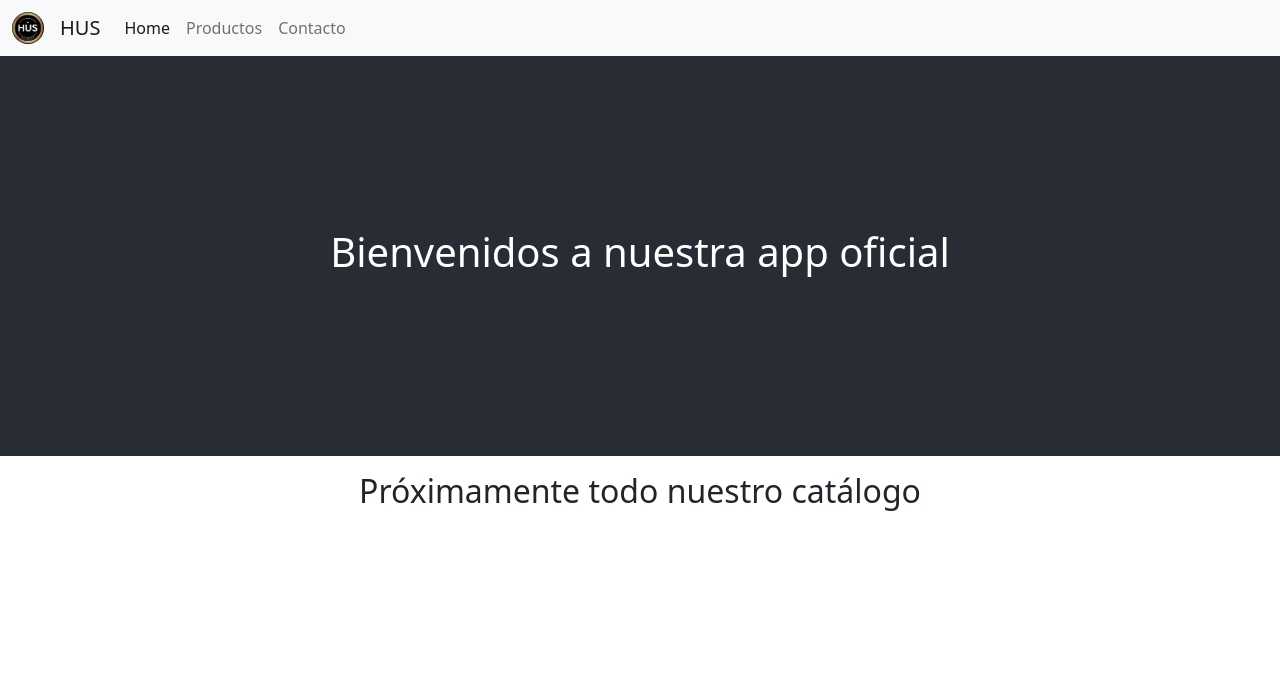
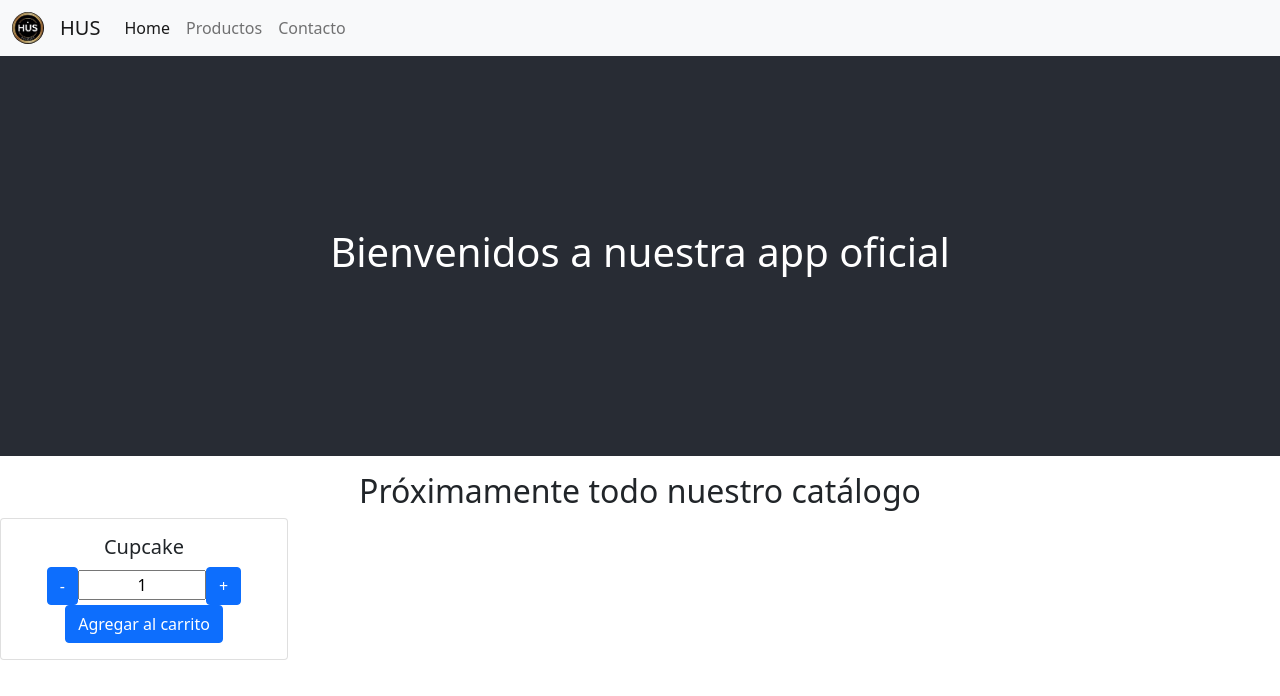
Before and after one commit to fabianabarrionuevo/hus-app, a React (Create React App) app: page / in a window 1280 px wide. Shown: the top 696 px of the page. Built offline with nearby package versions, Linux system fonts and the light colour scheme; the HTML template or start-up script is replaced by a standard one.

Commit message:
agrego contador

```diff
--- a/src/App.js
+++ b/src/App.js
@@ -2,7 +2,9 @@ import './styles/App.css';
 import NavBar from './components/NavBar';
 import ItemListContainer from './components/ItemListContainer';
 
+
 function App() {
+
   return (
     <div className="App">
       <NavBar />
--- a/src/components/CartWidget.js
+++ b/src/components/CartWidget.js
@@ -2,7 +2,7 @@ import logo from '../assets/logoHus.jpg';
 
 function CartWidget () {
   return(
-    <img src={logo} className="logo-hus"/>
+    <img src={logo} className="logo-hus" alt="..."/>
   )
 }
 
--- /dev/null
+++ b/src/components/ItemCount.js
@@ -0,0 +1,27 @@
+import React, {useState} from 'react';
+function ItemCount({stock, initial, onAdd}) {
+  const [countItems, setCountItems] = useState(initial);
+
+  const addItem = (stock) => {
+    return countItems + 1 <= stock ? setCountItems(countItems +1) : countItems;
+  }
+
+  const substractItem = () => {
+    return countItems -1 >= 0 ?setCountItems(countItems - 1) : 0;
+  }
+
+
+  return (
+    <div className="card" style={{width: "18rem"}}>
+      <div className="card-body">
+        <h5 className="card-title">Cupcake</h5>
+        <button onClick={substractItem} className="btn btn-primary">-</button>
+        <input type="text" id="txt" value={countItems} readOnly style={{width:"8rem", textAlign:"center"}}/>
+        <button onClick={() => addItem(stock)} className="btn btn-primary">+</button>
+        <button onClick={onAdd} className="btn btn-primary">Agregar al carrito</button>
+      </div>
+    </div>
+  )
+}
+
+export default ItemCount;
--- a/src/components/ItemListContainer.js
+++ b/src/components/ItemListContainer.js
@@ -1,7 +1,11 @@
+import ItemCount from "./ItemCount";
 
 function ItemListContainer (props) {
   return (
+    <>
       <h2>{props.greeting}</h2>
+      <ItemCount stock={5} initial={1}/>
+    </>
   )
 }
 
```
